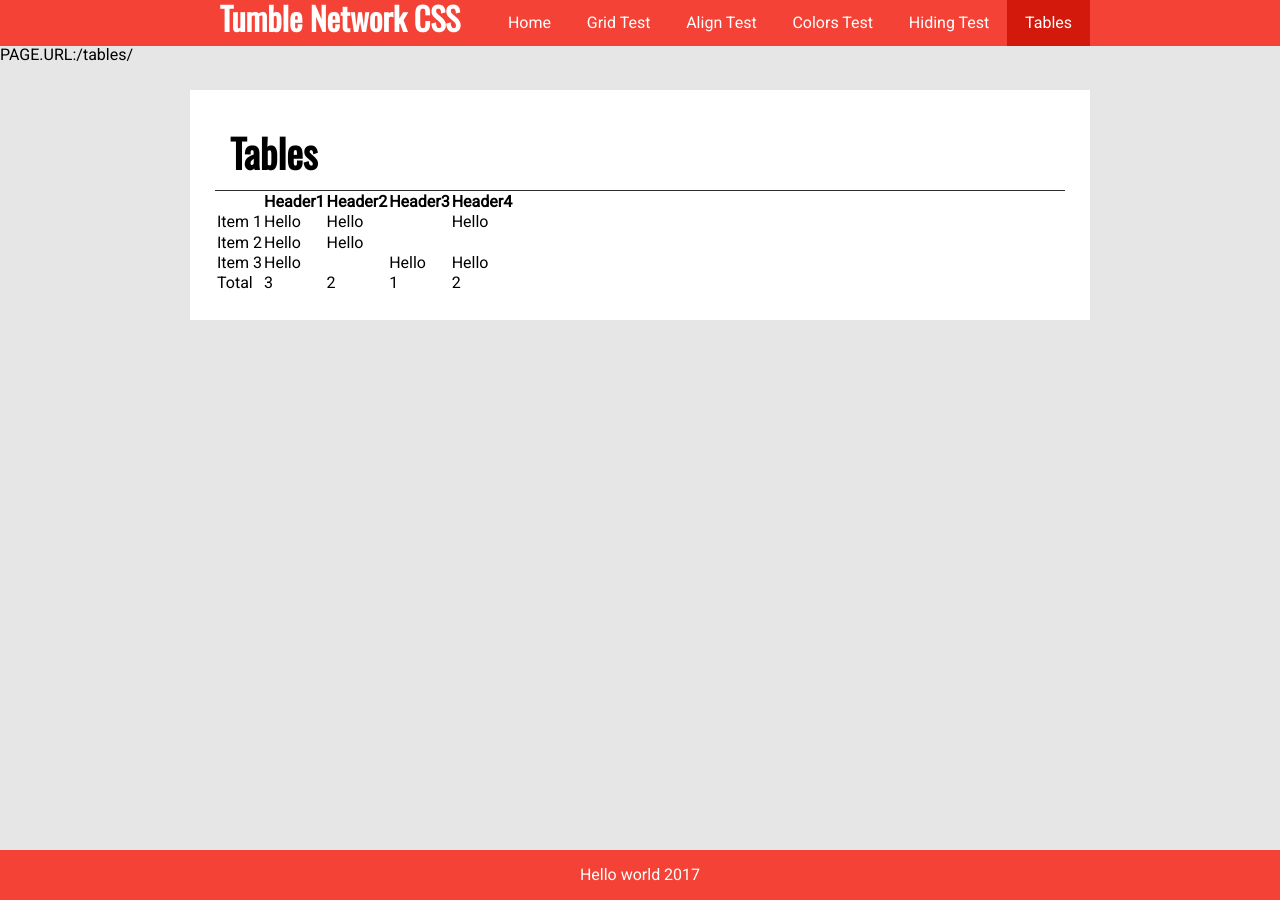
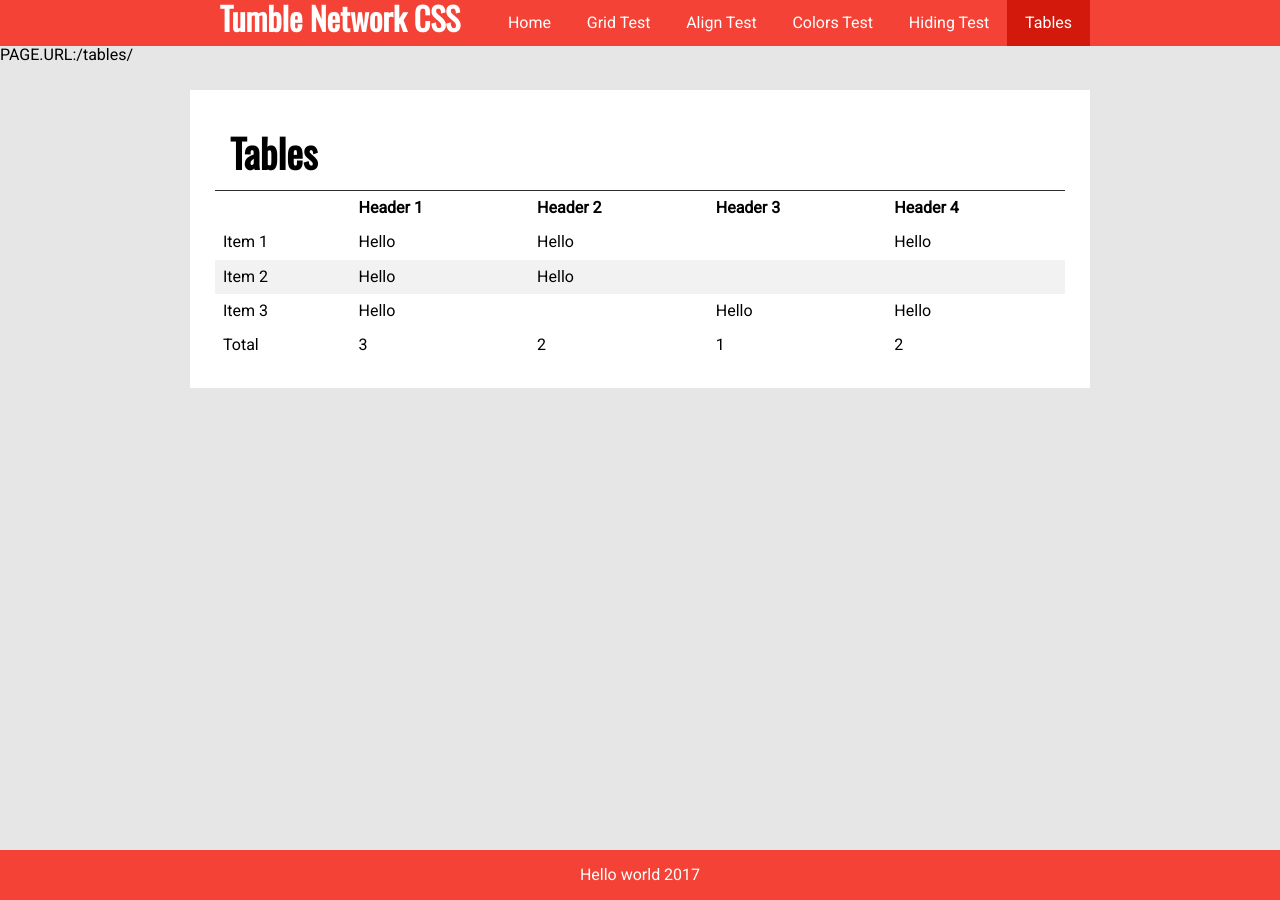
Before and after one commit to tumblenet/tumblenet-css, a Jekyll site: the page built from tables.html, in a window 1280 px wide. Built offline with Jekyll 4.4.1, drawn with Linux system fonts in a browser that asks for light colours.

Commit message:
added table styleing

```diff
--- a/css/tumblenet.min.html
+++ b/css/tumblenet.min.html
@@ -81,7 +67,6 @@ max-width: 900px;
       }
 
 /*NAV*/
-
   .tn-nav {
       list-style-type: none;
       margin: 0;
@@ -101,7 +86,6 @@ max-width: 900px;
   .tn-nav-item {
       flex-grow: 10;
   }
-
 
 /* MOBILE*/
   [class*="tn-col"] {
@@ -311,14 +295,12 @@ max-width: {{ i }}%;
     .tn-height-{{ i }} {
       height: {{ i }}px;
     }
-
     .tn-height-max-{{ i }} {
       max-height: {{ i }}px;
     }
     .tn-height-min-{{ i }} {
       min-height: {{ i }}px;
     }
-
     .tn-height-{{ i }}-percent {
       height: {{ i }}%;
     }
@@ -338,7 +320,7 @@ z-index: {{ i }}px;
     {% endfor %}
 
 
-
+/*ALIGNMENT*/
   {% for i in (1..3) %}
   {% capture alignment %}{% cycle 'left','right','center' %}{% endcapture %}
   .tn-text-align-{{alignment}} {
@@ -371,6 +353,7 @@ float: none;' %};
     font-size: 1.225em;
     padding: 15px;
   }
+
   .tn-separator {
     height: 1px;
     background: #717171;
@@ -382,3 +365,16 @@ border-bottom: 1px solid #313030;
     padding-bottom: 5px;
     border-bottom: 1px solid #313030;
   }
+
+/*TABLES*/
+  .tn table {
+      border-collapse: collapse;
+      width: 100%;
+  }
+
+  .tn th, .tn td {
+      text-align: left;
+      padding: 8px;
+  }
+
+  .tn tr:nth-child(even){background-color: #f2f2f2}
--- a/tables.html
+++ b/tables.html
@@ -5,11 +5,12 @@ title: Tables
 <table>
   <thead>
     <th></th>
-    <th>Header1</th>
-    <th>Header2</th>
-    <th>Header3</th>
-    <th>Header4</th>
+    <th>Header 1</th>
+    <th>Header 2</th>
+    <th>Header 3</th>
+    <th>Header 4</th>
   </thead>
+  <tbody>
     <tr>
       <td>Item 1</td>
       <td>Hello</td>
@@ -31,6 +32,7 @@ title: Tables
       <td>Hello</td>
       <td>Hello</td>
     </tr>
+  </tbody>
   <tfoot>
     <td>Total</td>
     <td>3</td>
```
Also changed, not shown: other parts of css/tumblenet.min.html (+2 -16 lines). Lines whose indentation alone changed are shown as unchanged.
